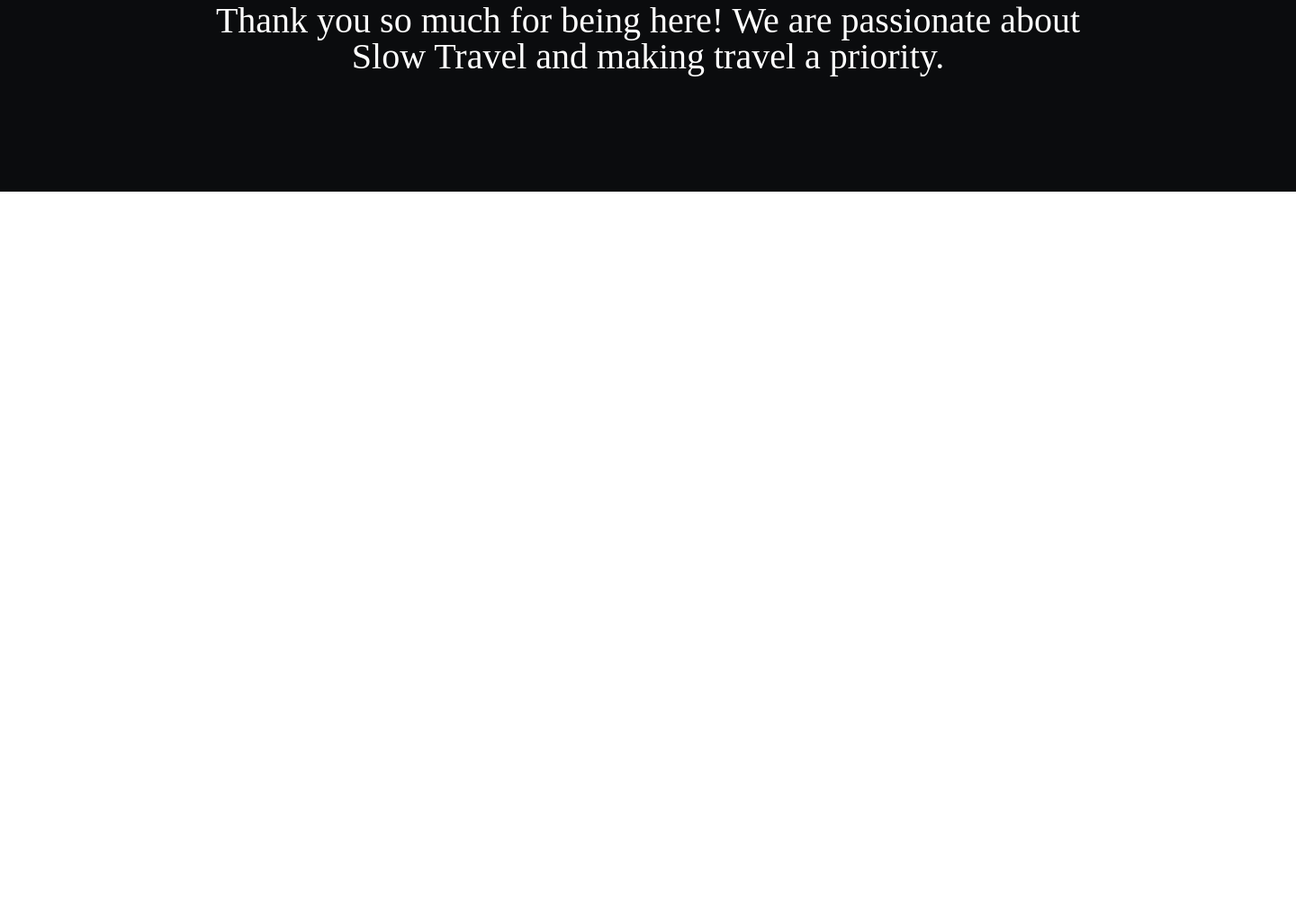
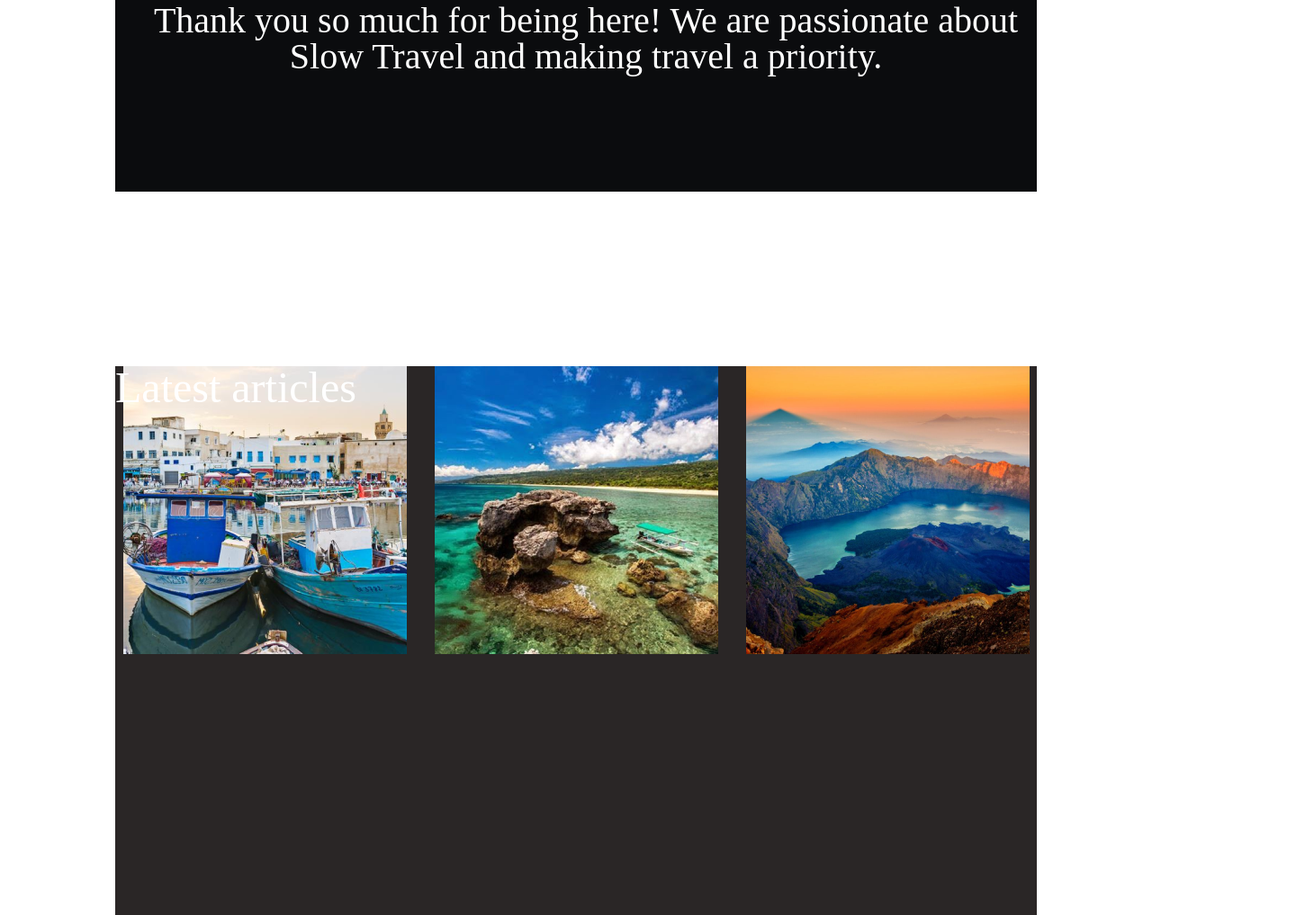
Before and after one commit to NikaBeglarashvili/nika-beglarashvili-9, a plain HTML site: page index.html in a window 1280 px wide. Shown: the part 487-1504 px from the top of the page at 90% size, 1440 px wide, since content can reach past the window. Before the commit the page ends 800 px from the top, so only its background shows below. Drawn offline with Linux system fonts and the light colour scheme.

Commit message:
i creat section 1

```diff
--- a/css/style.css
+++ b/css/style.css
@@ -3,7 +3,7 @@
 
 
 header{
-    width: 1440px;
+    width: 80%;
     height: 700px;
     margin: 0 auto;
     background-image: url("../images/header\ background.png");
@@ -39,3 +39,39 @@ ul{
     font-size: 40px;
     text-align: center;
 }
+
+
+/* section 1 */
+
+
+
+section{
+    width: 80%;
+    height: 610px;
+    background-color: #2A2626;
+    margin: 0 auto;
+    position: relative;
+
+
+}
+
+.title{
+    display: flex;
+    justify-content: center;
+    color: white;
+    font-size: 48px;
+    position: absolute;
+
+}
+
+
+.sectionpoto{
+    display: flex;
+    justify-content: center;
+    margin-top: 194px;
+    gap: 31px;
+}
+
+
+
+/* section 2 */
--- a/index.html
+++ b/index.html
@@ -32,6 +32,28 @@
     </header>
 
 
+    <!-- section 1 -->
+
+
+    <section>
+
+        <h1 class="title">Latest articles</h1>
+
+
+        <div class="sectionpoto">
+            <img src="images/Rectangle 5.png" alt="section photo">
+            <img src="images/Rectangle 6.png" alt="section photo">
+            <img src="images/Rectangle 7.png" alt="section photo">
+        </div>
+
+    </section>
+
+
+
+
+    <!-- section 2 -->
+
+
 
 
 </body>
```
Also changed, not shown: images/Rectangle 5.png (added), images/Rectangle 6.png (added), images/Rectangle 7.png (added).
